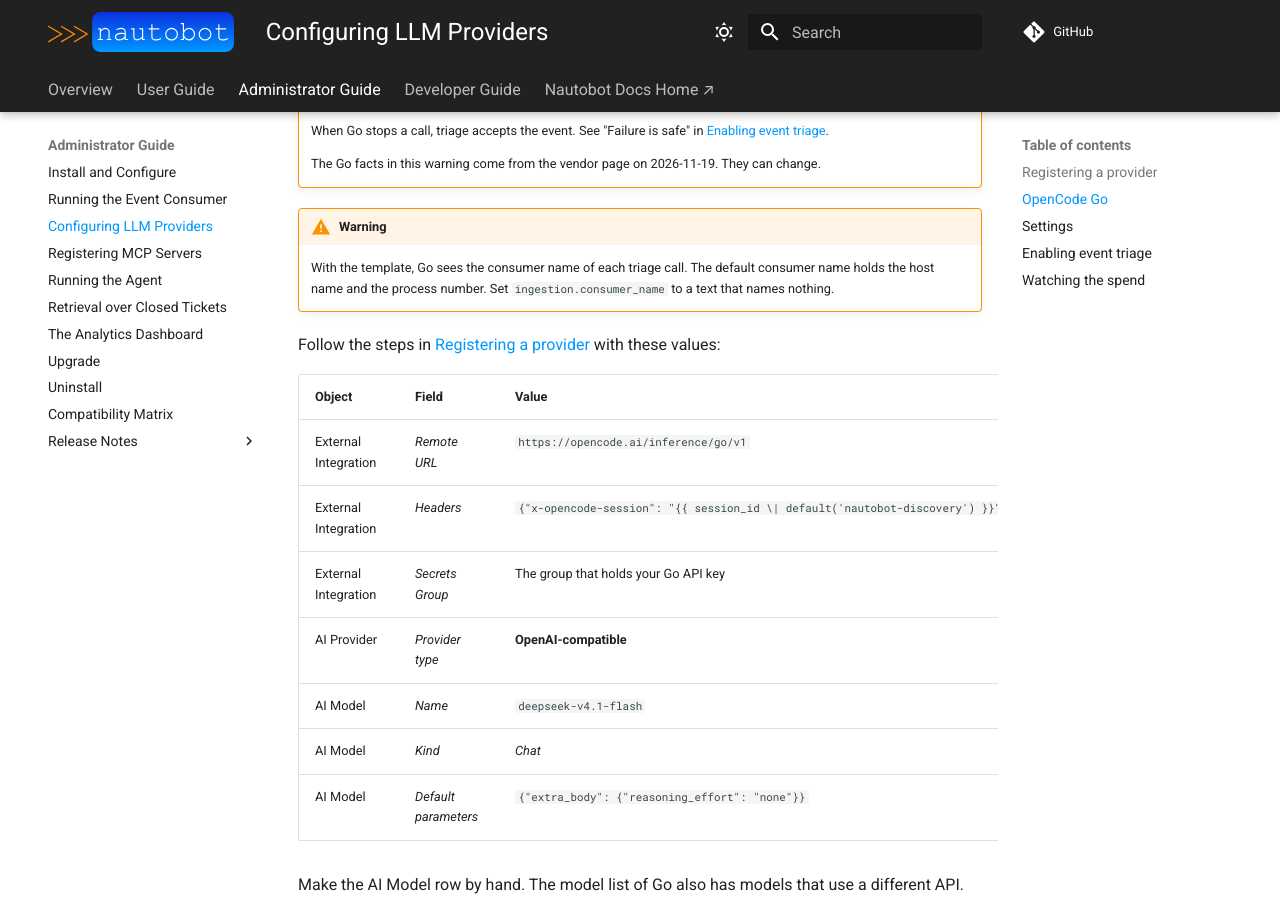
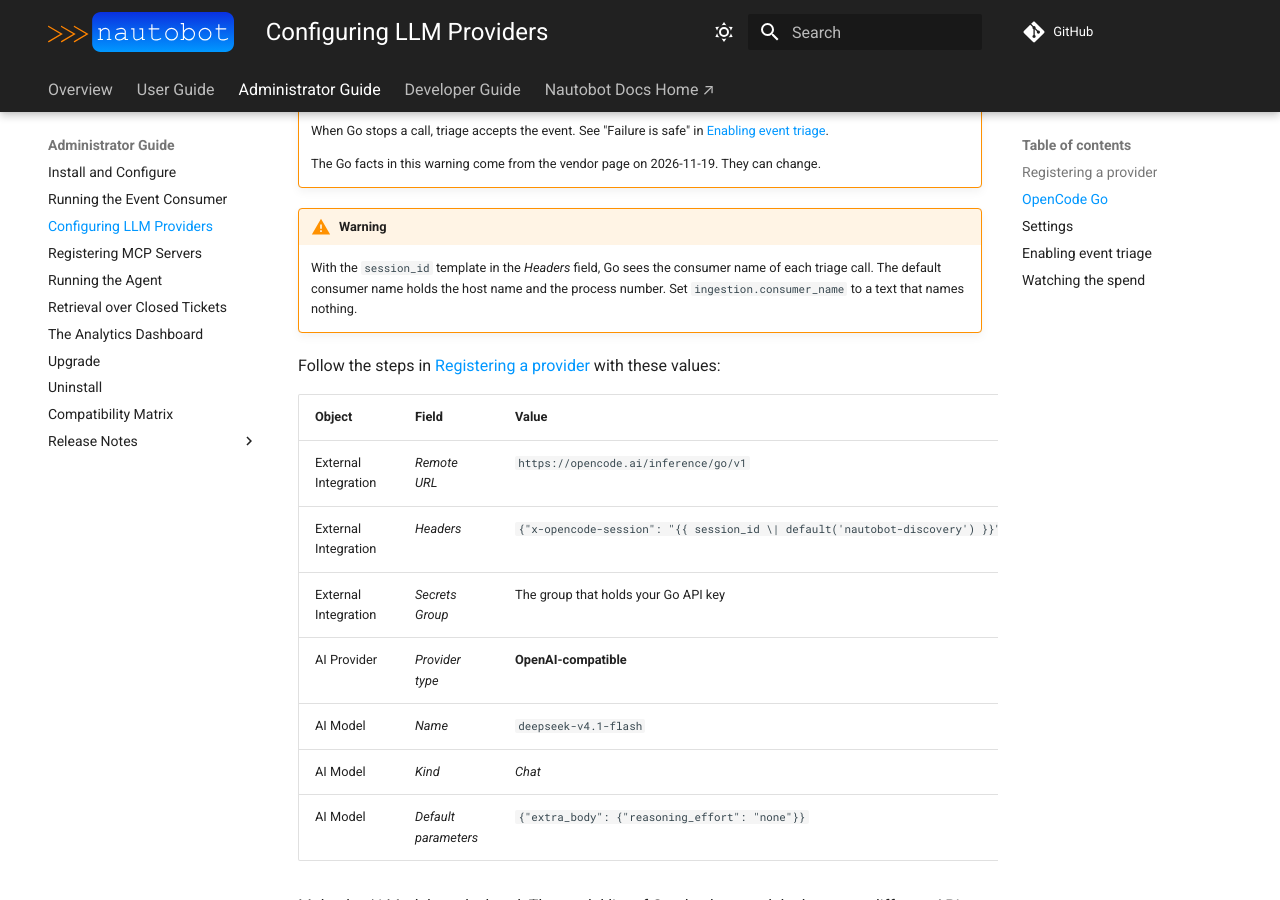
Before and after one commit to jtdub/nautobot-app-event-tracker, an MkDocs documentation site: the page built from docs/admin/llm.md, in a window 1280 px wide and 900 px high, scrolled down 2970 px. Built offline with MkDocs 1.6.1 and Material for MkDocs 9.7.7, drawn with Linux system fonts in a browser that asks for light colours; comment, search, counter and statistics services are not loaded.

Commit message:
22: Address QA round 2 findings
Name the session_id template in the first sentence of the host name warning.

Claude-Session: https://claude.ai/code/session_015Wtbd2fwPED1G32sMDVngA

```diff
--- a/docs/admin/llm.md
+++ b/docs/admin/llm.md
@@ -127,7 +127,7 @@ test on 2026-11-18 with the model `deepseek-v4.1-flash`. The test used no other
     The Go facts in this warning come from the vendor page on 2026-11-19. They can change.
 
 !!! warning
-    With the template, Go sees the consumer name of each triage call. The default
+    With the `session_id` template in the *Headers* field, Go sees the consumer name of each triage call. The default
     consumer name holds the host name and the process number. Set `ingestion.consumer_name` to a
     text that names nothing.
 
```
